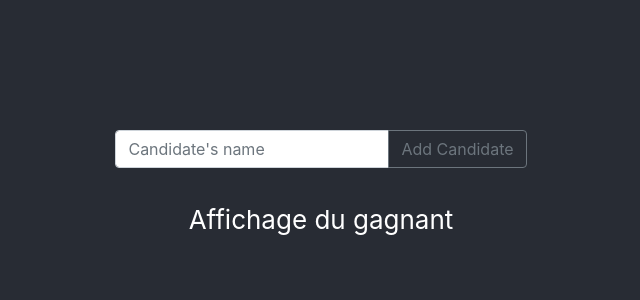
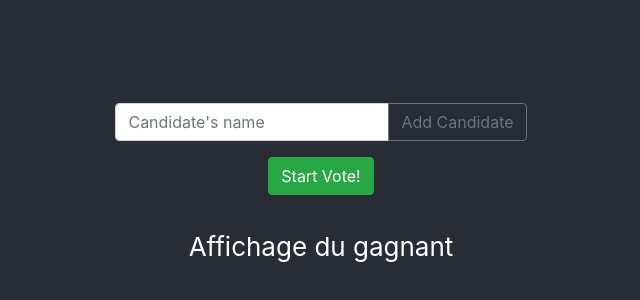
Before and after one commit to MrSlyP/Team-Project-React-Voting-Boot, a React (Create React App) app: page / in a window 1280 px wide. Shown: the part 216-516 px from the top of the page, without its empty margins (319-959 px from the left). Built offline with nearby package versions, Linux system fonts and the light colour scheme.

Commit message:
ajout des boutons start/end vote

```diff
--- a/src/App.js
+++ b/src/App.js
@@ -15,6 +15,10 @@ function App() {
   //Declare an array of objects "candidate" and the state it use
   const [candidateList, setCandidateList] = useState([]);
 
+  //useState initialisé à false
+  const [isVoting, setIsVoting] = useState(false);
+
+  const[endVoting, setEndVoting] = useState(true);
 
   //Receive the name of the new candidate,add the object candidate to the
   //array candidateList. It spread the original list and then add the new candidate
@@ -24,16 +28,30 @@ function App() {
    return setCandidateList((candidateList) => [...candidateList, {name: candidateNew.name, nbVote: candidateNew.nbVote}]);
   }
 
+  //at first, it is set to !isVoting : not voting
+  //on click, it is set to isVoting : isVoting
+  function startVoteHandler() {
+      setIsVoting(!isVoting);
+  }
+
+  function endVoteHandler() {
+      setEndVoting(!endVoting);
+  }
+
   return (
     <div className="App">
       <header className="App-header">
+        {/* if !isVoting, display AddCandidat component, else hide */}
+        {!isVoting ? <AddCandidat
+         ajouter = {ajoutCandidat}
+        /> : null}
+        {isVoting && <button className="btn btn-danger mb-3" onClick={endVoteHandler}>End Vote!</button>}
 
-        <AddCandidat
-         ajouter = {ajoutCandidat}
-        />
-        <ListCandidat
-        liste={candidateList}
-         />
+        <button className="btn btn-success mb-3" onClick={startVoteHandler}>Start Vote!</button>
+
+         <ListCandidat
+        liste={candidateList}/>
+
         <Winner />
       </header>
     </div>
```
